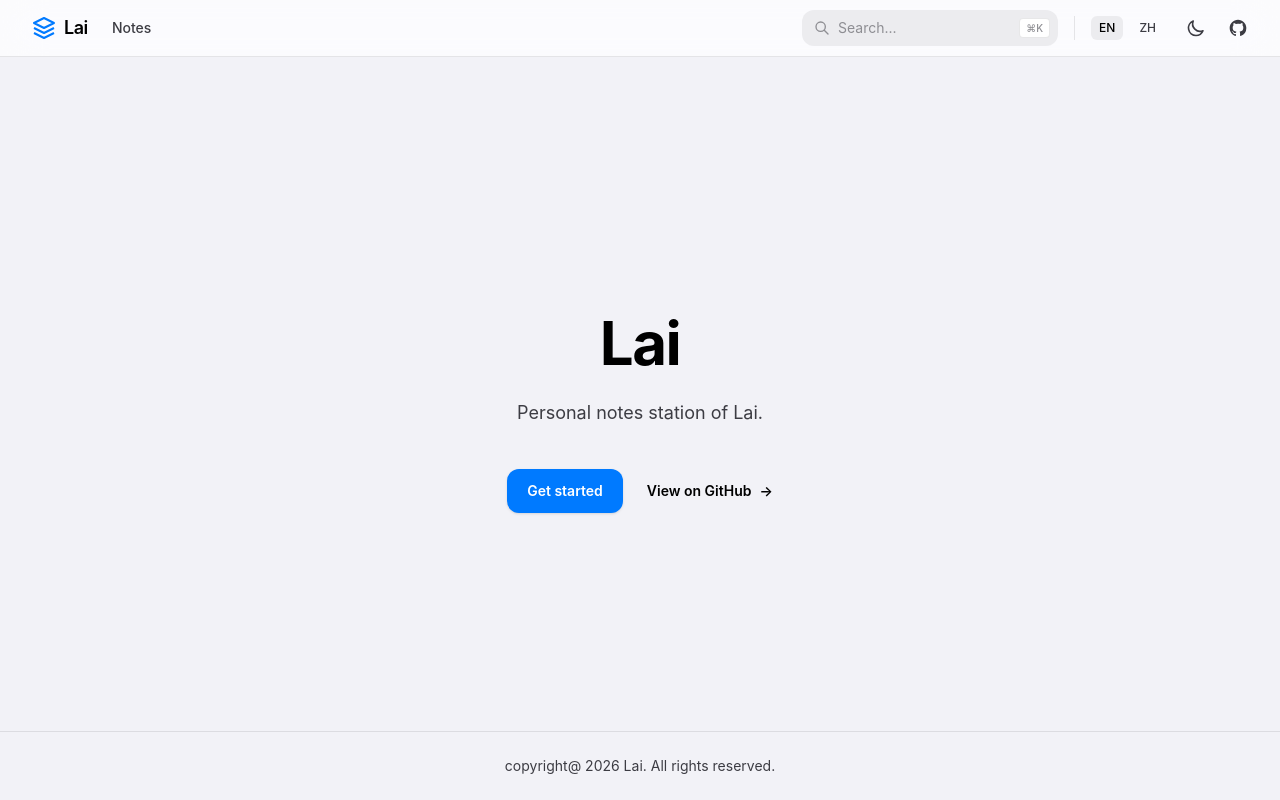
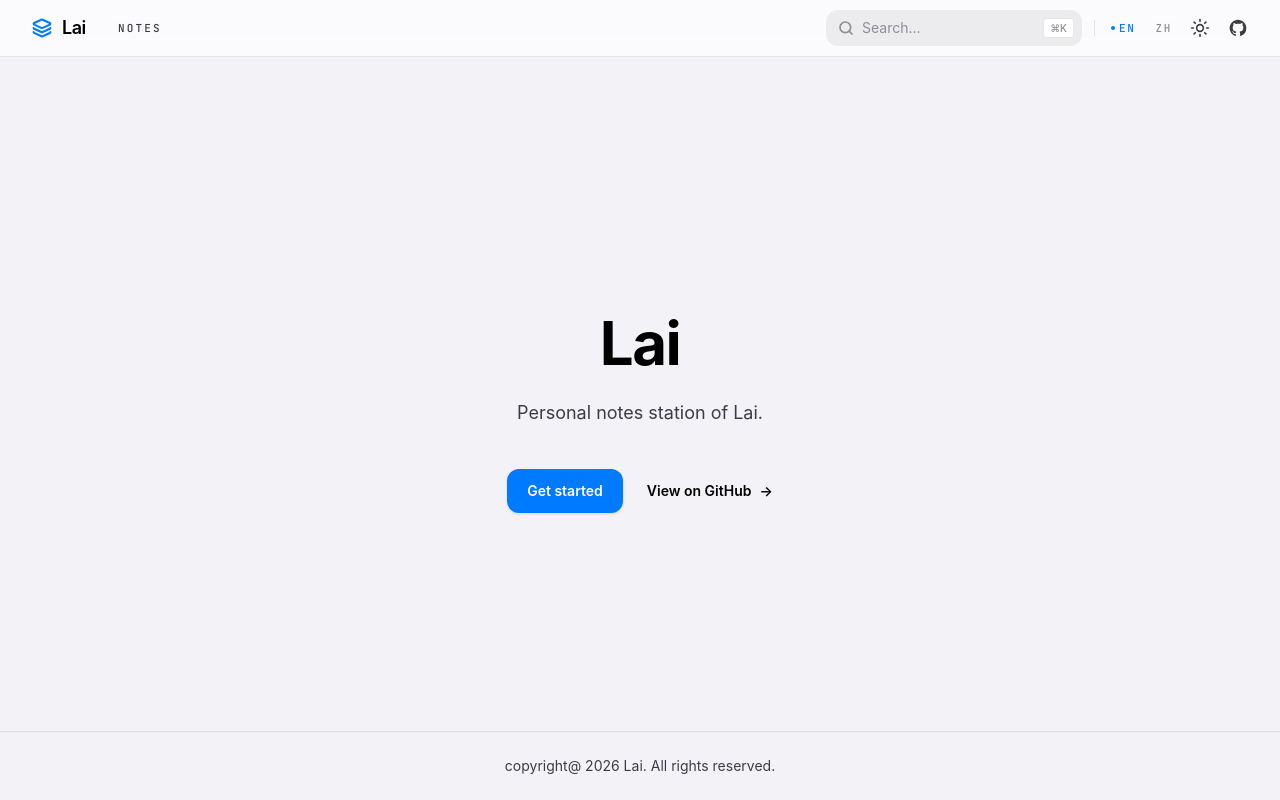
Before and after one commit to nostalgia296/docs, a SvelteKit app: page / in a window 1280 px wide. Built offline with nearby package versions, Linux system fonts and the light colour scheme.

Commit message:
一些界面修改

```diff
--- a/src/lib/components/docs/Search.svelte
+++ b/src/lib/components/docs/Search.svelte
@@ -2,6 +2,7 @@
 	import { afterNavigate, goto } from '$app/navigation';
 	import type { LocaleConfig } from '$lib/docs.config';
 	import { onMount } from 'svelte';
+	import { Search as SearchIcon } from '@lucide/svelte';
 
 	type PagefindSearchOptions = {
 		filters?: Record<string, string | string[]>;
@@ -414,14 +415,7 @@
 	<!-- Desktop search -->
 	<div class="relative hidden md:block">
 		<div class="pointer-events-none absolute inset-y-0 left-0 flex items-center pl-3 text-ios-gray">
-			<svg class="h-4 w-4" fill="none" viewBox="0 0 24 24" stroke="currentColor">
-				<path
-					stroke-linecap="round"
-					stroke-linejoin="round"
-					stroke-width="2"
-					d="M21 21l-6-6m2-5a7 7 0 11-14 0 7 7 0 0114 0z"
-				/>
-			</svg>
+			<SearchIcon class="h-4 w-4" strokeWidth={2.5} />
 		</div>
 		<input
 			bind:this={inputEl}
@@ -490,18 +484,11 @@
 	<!-- Mobile search trigger -->
 	<button
 		type="button"
-		class="rounded-full p-1.5 text-ios-secondary transition-colors hover:bg-ios-fill md:hidden"
+		class="flex h-8 w-8 items-center justify-center text-ios-secondary transition-all duration-300 hover:text-ios-blue active:scale-90 md:hidden"
 		aria-label={locale.ui.search}
 		onclick={openMobile}
 	>
-		<svg class="h-5 w-5" fill="none" viewBox="0 0 24 24" stroke="currentColor">
-			<path
-				stroke-linecap="round"
-				stroke-linejoin="round"
-				stroke-width="2"
-				d="M21 21l-6-6m2-5a7 7 0 11-14 0 7 7 0 0114 0z"
-			/>
-		</svg>
+		<SearchIcon class="h-5 w-5" strokeWidth={2} />
 	</button>
 
 	<!-- Mobile full-screen search -->
@@ -512,14 +499,7 @@
 					<div
 						class="pointer-events-none absolute inset-y-0 left-0 flex items-center pl-3 text-ios-gray"
 					>
-						<svg class="h-4 w-4" fill="none" viewBox="0 0 24 24" stroke="currentColor">
-							<path
-								stroke-linecap="round"
-								stroke-linejoin="round"
-								stroke-width="2"
-								d="M21 21l-6-6m2-5a7 7 0 11-14 0 7 7 0 0114 0z"
-							/>
-						</svg>
+						<SearchIcon class="h-4 w-4" strokeWidth={2.5} />
 					</div>
 					<input
 						bind:this={mobileInputEl}
--- a/src/lib/components/docs/Sidebar.svelte
+++ b/src/lib/components/docs/Sidebar.svelte
@@ -79,10 +79,10 @@
 										</span>
 										<span class="min-w-0 flex-1 truncate">{link.text}</span>
 										<ArrowUpRight
-											class="h-4 w-4 shrink-0 transition-all duration-300 {active
-												? 'translate-0 text-ios-blue opacity-100'
-												: '-translate-x-1 text-ios-gray3 opacity-0 group-hover:translate-0 group-hover:opacity-100'}"
-											strokeWidth={2}
+											class="h-4 w-4 shrink-0 text-ios-blue transition-all duration-300 {active
+												? 'translate-0 opacity-100'
+												: '-translate-x-1 opacity-0 group-hover:translate-0 group-hover:opacity-100'}"
+											strokeWidth={2.5}
 										/>
 									</a>
 								{:else}
@@ -107,9 +107,9 @@
 										</span>
 										<span class="min-w-0 flex-1 truncate">{link.text}</span>
 										<ChevronRight
-											class="h-3.5 w-3.5 shrink-0 transition-all duration-300 {active
-												? 'translate-0 text-ios-blue/80 opacity-100'
-												: '-translate-x-1 opacity-0 group-hover:translate-0 group-hover:text-ios-gray group-hover:opacity-100'}"
+											class="h-4 w-4 shrink-0 text-ios-blue transition-all duration-300 {active
+												? 'translate-0 opacity-100'
+												: '-translate-x-1 opacity-0 group-hover:translate-0 group-hover:opacity-100'}"
 											strokeWidth={2.5}
 										/>
 									</a>
@@ -131,11 +131,7 @@
 		aria-label={locale.ui.menu || 'Menu'}
 	>
 		<span class="flex items-center gap-3">
-			<span
-				class="flex h-8 w-8 items-center justify-center rounded-xl bg-ios-blue/10 text-ios-blue transition-colors duration-300 group-hover:bg-ios-blue group-hover:text-white dark:bg-ios-blue/20"
-			>
-				<PanelLeft class="h-4.5 w-4.5" strokeWidth={2} />
-			</span>
+			<PanelLeft class="h-5 w-5 shrink-0 text-ios-blue" strokeWidth={2.5} />
 			<span class="text-sm font-medium text-ios-label">{locale.ui.menu || 'Menu'}</span>
 			<span
 				class="rounded-full bg-ios-fill px-2 py-0.5 font-mono text-[10px] font-medium tracking-wider text-ios-secondary"
@@ -144,7 +140,7 @@
 			</span>
 		</span>
 		<ChevronRight
-			class="h-4 w-4 text-ios-gray3 transition-transform duration-300 group-hover:translate-x-0.5"
+			class="h-4 w-4 text-ios-blue transition-transform duration-300 group-hover:translate-x-0.5"
 			strokeWidth={2.5}
 		/>
 	</button>
--- a/src/routes/+layout.svelte
+++ b/src/routes/+layout.svelte
@@ -5,6 +5,7 @@
 	import { page } from '$app/stores';
 	import { localizePath } from '$lib/i18n';
 	import { toggleTheme } from '$lib/theme';
+	import { Layers, Sun, Moon } from '@lucide/svelte';
 	import Search from '$lib/components/docs/Search.svelte';
 
 	let { children } = $props();
@@ -17,47 +18,71 @@
 			document.documentElement.lang = currentLang;
 		}
 	});
+
+	// A nav item is active when the current path lives under its section prefix
+	function isNavActive(link: string, pathname: string): boolean {
+		if (pathname === link) return true;
+		const prefix = link.split('/').slice(0, -1).join('/');
+		return prefix.length > 1 && pathname.startsWith(prefix);
+	}
 </script>
 
 <div class="flex min-h-screen flex-col selection:bg-ios-blue selection:text-white">
 	<header class="ios-blur sticky top-0 z-50 w-full border-b border-ios-separator">
 		<div class="flex h-14 w-full items-center justify-between gap-2 px-3 sm:px-6 lg:px-8">
-			<div class="flex min-w-0 items-center gap-3 sm:gap-6">
+			<div class="flex min-w-0 items-center gap-3 sm:gap-8">
 				<a
 					href={currentLang === config.defaultLocale ? '/' : `/${currentLang}`}
-					class="flex min-w-0 items-center gap-2 text-lg font-semibold tracking-tight text-ios-label"
+					class="group flex min-w-0 items-center gap-2.5"
 				>
-					<svg class="h-6 w-6 shrink-0 text-ios-blue" viewBox="0 0 24 24" fill="currentColor"
-						><path
-							d="M12 2L2 7l10 5 10-5-10-5zM2 17l10 5 10-5M2 12l10 5 10-5"
-							stroke="currentColor"
-							stroke-width="2"
-							stroke-linejoin="round"
-							fill="none"
-						/></svg
+					<Layers
+						class="h-5 w-5 shrink-0 text-ios-blue transition-transform duration-500 ease-[cubic-bezier(0.34,1.56,0.64,1)] group-hover:rotate-[-8deg] group-hover:scale-110"
+						strokeWidth={2.5}
+					/>
+					<span class="truncate text-lg font-semibold tracking-tight text-ios-label"
+						>{locale.title}</span
 					>
-					<span class="truncate">{locale.title}</span>
 				</a>
-				<nav class="hidden gap-6 text-sm font-medium text-ios-secondary md:flex">
+				<nav class="hidden items-center gap-6 md:flex">
 					{#each locale.nav as item (item.link)}
-						<a href={item.link} class="transition-colors hover:text-ios-label">{item.text}</a>
+						{@const active = isNavActive(item.link, $page.url.pathname)}
+						<a
+							href={item.link}
+							class="group relative py-1 font-mono text-[11px] font-medium tracking-[0.2em] uppercase transition-colors duration-300 {active
+								? 'text-ios-blue'
+								: 'text-ios-secondary hover:text-ios-label'}"
+						>
+							{item.text}
+							<span
+								class="absolute inset-x-0 -bottom-0.5 h-[2px] origin-left rounded-full bg-ios-blue transition-transform duration-300 ease-[cubic-bezier(0.32,0.72,0,1)] {active
+									? 'scale-x-100'
+									: 'scale-x-0 group-hover:scale-x-100'}"
+							></span>
+						</a>
 					{/each}
 				</nav>
 			</div>
 
-			<div class="flex shrink-0 items-center gap-1.5 sm:gap-4">
+			<div class="flex shrink-0 items-center gap-1 sm:gap-3">
 				<Search {locale} lang={currentLang} />
 
 				<!-- Language Switcher -->
-				<div class="flex items-center gap-1 border-l border-ios-separator pl-2 sm:gap-2 sm:pl-4">
+				<div
+					class="flex items-center gap-2.5 border-l border-ios-separator pl-2.5 sm:gap-3 sm:pl-4"
+				>
 					{#each Object.keys(config.locales) as langKey (langKey)}
+						{@const active = currentLang === langKey}
 						<a
 							href={localizePath($page.url.pathname, langKey)}
-							class="rounded-md px-2 py-1 text-xs font-medium transition-colors {currentLang ===
-							langKey
-								? 'bg-ios-fill text-ios-label'
-								: 'text-ios-secondary hover:text-ios-label'}"
+							class="flex items-center gap-1 font-mono text-[11px] font-medium tracking-[0.15em] transition-colors duration-300 {active
+								? 'text-ios-blue'
+								: 'text-ios-gray hover:text-ios-label'}"
 						>
+							<span
+								class="h-1 w-1 rounded-full bg-ios-blue transition-all duration-300 {active
+									? 'scale-100 opacity-100'
+									: 'scale-0 opacity-0'}"
+							></span>
 							{langKey.toUpperCase()}
 						</a>
 					{/each}
@@ -65,41 +90,26 @@
 
 				<button
 					onclick={toggleTheme}
-					class="rounded-full p-1.5 text-ios-secondary transition-colors hover:bg-ios-fill"
+					class="relative flex h-8 w-8 items-center justify-center text-ios-secondary transition-all duration-300 hover:text-ios-blue active:scale-90"
 					aria-label="Toggle Dark Mode"
 				>
-					<svg
-						class="hidden h-5 w-5 dark:block"
-						fill="none"
-						viewBox="0 0 24 24"
-						stroke="currentColor"
-						><path
-							stroke-linecap="round"
-							stroke-linejoin="round"
-							stroke-width="2"
-							d="M12 3v1m0 16v1m9-9h-1M4 12H3m15.364 6.364l-.707-.707M6.343 6.343l-.707-.707m12.728 0l-.707.707M6.343 17.657l-.707.707M16 12a4 4 0 11-8 0 4 4 0 018 0z"
-						/></svg
-					>
-					<svg
-						class="block h-5 w-5 dark:hidden"
-						fill="none"
-						viewBox="0 0 24 24"
-						stroke="currentColor"
-						><path
-							stroke-linecap="round"
-							stroke-linejoin="round"
-							stroke-width="2"
-							d="M20.354 15.354A9 9 0 018.646 3.646 9.003 9.003 0 0012 21a9.003 9.003 0 008.354-5.646z"
-						/></svg
-					>
+					<Sun
+						class="absolute h-5 w-5 transition-all duration-500 ease-[cubic-bezier(0.32,0.72,0,1)] scale-100 rotate-0 dark:-rotate-90 dark:scale-0"
+						strokeWidth={2}
+					/>
+					<Moon
+						class="absolute h-5 w-5 scale-0 rotate-90 transition-all duration-500 ease-[cubic-bezier(0.32,0.72,0,1)] dark:scale-100 dark:rotate-0"
+						strokeWidth={2}
+					/>
 				</button>
+
 				{#each config.socialLinks as link (link.link)}
 					{#if link.icon === 'github'}
 						<a
 							href={link.link}
 							target="_blank"
 							rel="noopener noreferrer"
-							class="text-ios-secondary transition-colors hover:text-ios-label"
+							class="text-ios-secondary transition-all duration-300 hover:-translate-y-0.5 hover:text-ios-label"
 						>
 							<span class="sr-only">GitHub</span>
 							<svg class="h-5 w-5" fill="currentColor" viewBox="0 0 24 24" aria-hidden="true"
```
